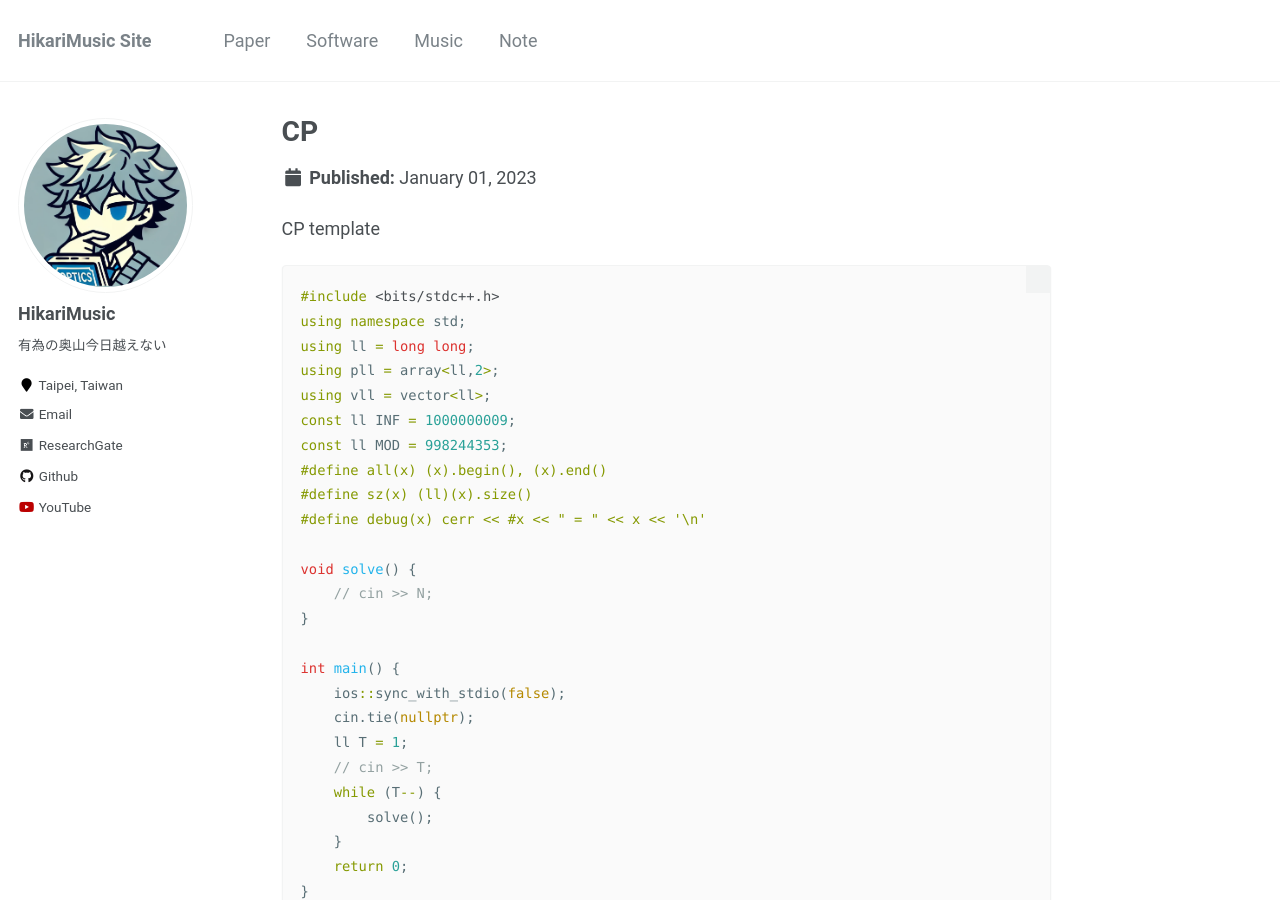
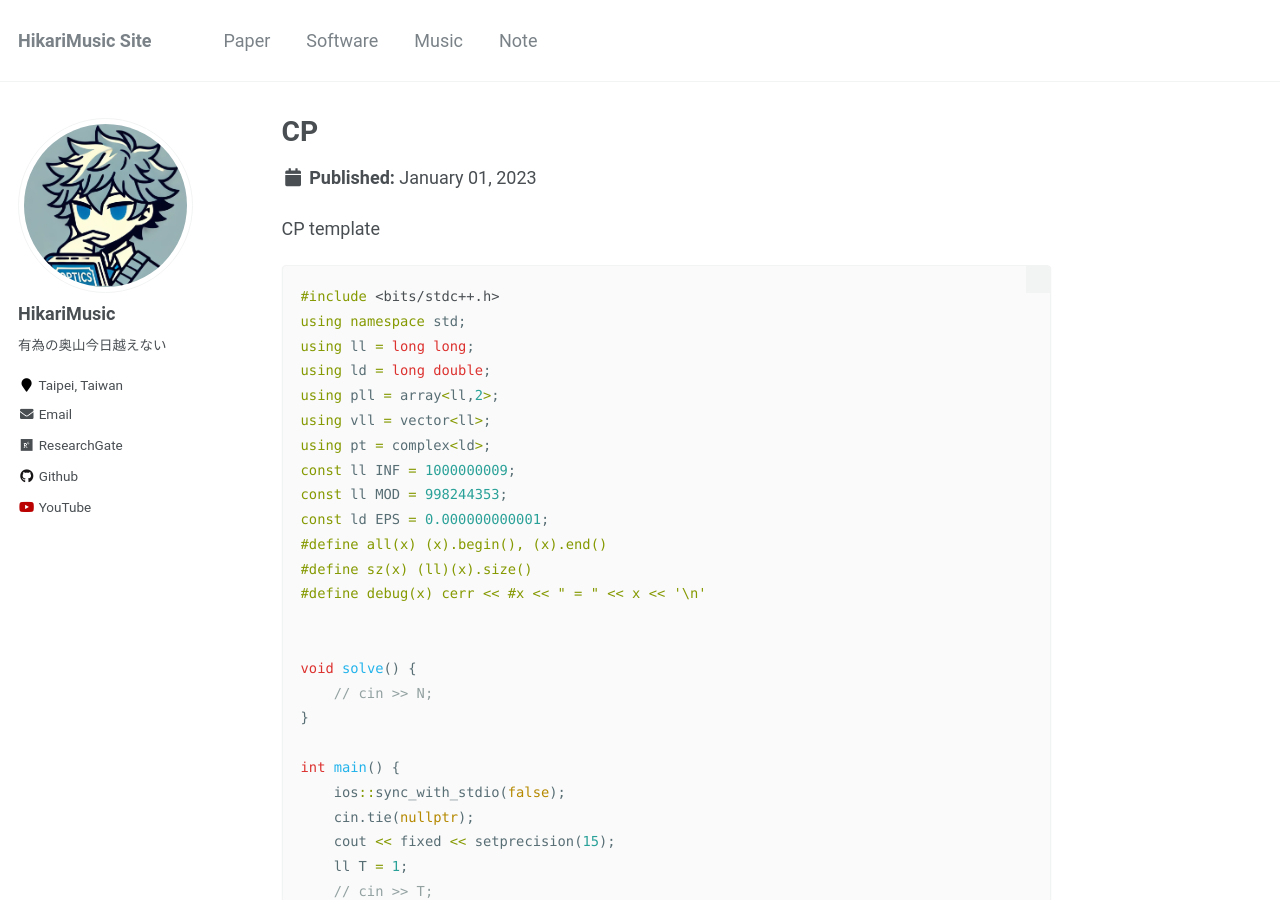
Before and after one commit to hikarimusic/hikarimusic.github.io, a Jekyll site: the page built from _work/CP.md, in a window 1280 px wide and 900 px high. Built offline with Jekyll 4.4.1, drawn with Linux system fonts in a browser that asks for light colours; some web fonts are replaced.

Commit message:
Update CP.md

```diff
--- a/_work/CP.md
+++ b/_work/CP.md
@@ -13,13 +13,17 @@ CP template
 #include <bits/stdc++.h>
 using namespace std;
 using ll = long long;
+using ld = long double;
 using pll = array<ll,2>;
 using vll = vector<ll>;
+using pt = complex<ld>;
 const ll INF = 1000000009;
 const ll MOD = 998244353;
+const ld EPS = 0.000000000001;
 #define all(x) (x).begin(), (x).end()
 #define sz(x) (ll)(x).size()
 #define debug(x) cerr << #x << " = " << x << '\n'
+
 
 void solve() {
     // cin >> N;
@@ -28,6 +32,7 @@ void solve() {
 int main() {
     ios::sync_with_stdio(false);
     cin.tie(nullptr);
+    cout << fixed << setprecision(15);
     ll T = 1;
     // cin >> T;
     while (T--) {
```
